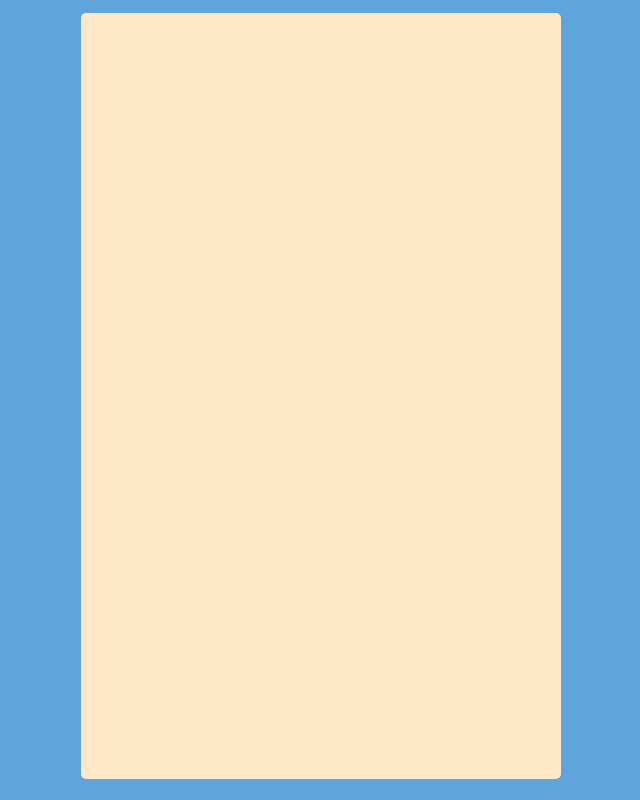
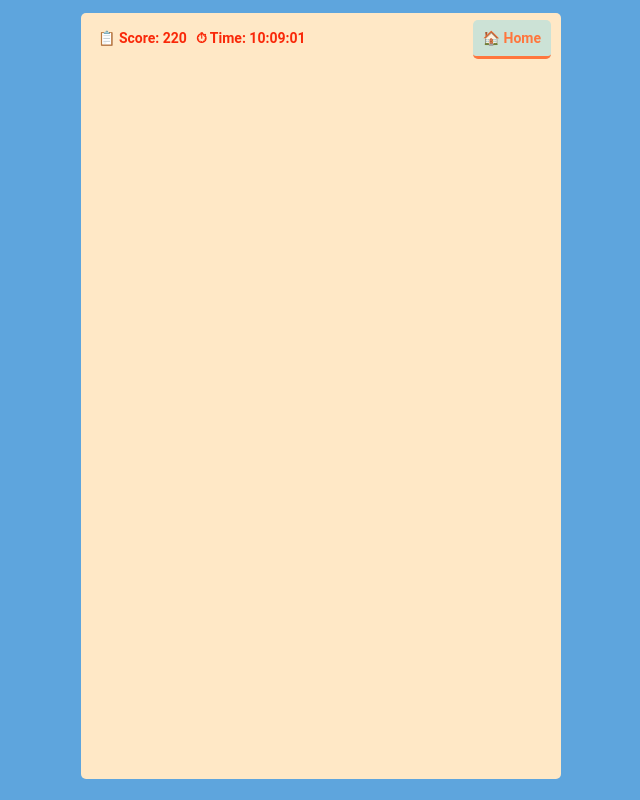
Before and after one commit to fasih-uddin-ahmed/angular-pairs, an Angular app: page /game in a window 1280 px wide. Before the commit this address led to /. Shown: the whole page, without its empty margins (319-959 px from the left). Built offline with nearby package versions, Linux system fonts and the light colour scheme.

Commit message:
add game component, add menu icons

```diff
--- a/src/app/app.module.ts
+++ b/src/app/app.module.ts
@@ -6,9 +6,11 @@ import { AppComponent } from './app.component';
 import { HomeComponent } from './pages/home/home.component';
 import { AboutComponent } from './pages/about/about.component';
 import { MenuComponent } from './components/menu/menu.component';
+import { GameComponent } from './pages/game/game.component';
 
 const routes: Routes = [
     { path: 'home', component: HomeComponent },
+    { path: 'game', component: GameComponent },
     { path: 'about', component: AboutComponent },
     { path: '', redirectTo: '/home', pathMatch: 'full' }
 ];
@@ -19,6 +21,7 @@ const routes: Routes = [
         HomeComponent,
         AboutComponent,
         MenuComponent,
+        GameComponent,
     ],
     imports: [
         RouterModule.forRoot(routes),
--- a/src/app/components/menu/menu.component.html
+++ b/src/app/components/menu/menu.component.html
@@ -1,16 +1,16 @@
 <div class="menu">
     <ul>
         <li>
-            <a routerLink="/new">New Game</a>
+            <a routerLink="/game">🎮 New Game</a>
         </li>
         <li>
-            <a routerLink="/difficulty">Difficulty</a>
+            <a routerLink="/settings">🔧 Settings</a>
         </li>
         <li>
-            <a routerLink="/stats">Game Stats</a>
+            <a routerLink="/stats">📊 Game Stats</a>
         </li>
         <li>
-            <a routerLink="/about">About Game</a>
+            <a routerLink="/about">📣 About Game</a>
         </li>
     </ul>
 </div>
--- /dev/null
+++ b/src/app/pages/game/game.component.html
@@ -0,0 +1,9 @@
+<div class="game-wrapper">
+    <div class="top-bar">
+        <ul>
+            <li><span>📋 Score: 220</span></li>
+            <li><span>⏱ Time: 10:09:01</span></li>
+            <li class="menu"><a routerLink="/home">🏠 Home</a></li>
+        </ul>
+    </div>
+</div>
--- /dev/null
+++ b/src/app/pages/game/game.component.scss
@@ -0,0 +1,39 @@
+.game-wrapper {
+    height: 95.8vh;
+    overflow: hidden;
+    padding: 0 10px;
+    .top-bar {
+        ul {
+            margin: 0;
+            padding: 0;
+            height: 50px;
+            list-style: none;
+            display: flex;
+            align-items: center;
+            justify-content: flex-start;
+            overflow: hidden;
+            li.menu {
+                margin-left: auto;
+                margin-right: 0px;
+                a {
+                    text-align: center;
+                    padding: 10px;
+                    color: #ff763d;
+                    font-weight: bold;
+                    text-decoration: none;
+                    background-color: #cce2d6;
+                    border-bottom: 3px solid #ff763d;
+                    border-radius: 5px;
+                }
+            }
+            span {
+                display: inline-block;
+                padding: 0 2px;
+                margin-left: 5px;
+                font-weight: bold;
+                color: #f92809;
+            }
+        }
+    }
+
+}
--- /dev/null
+++ b/src/app/pages/game/game.component.ts
@@ -0,0 +1,15 @@
+import { Component, OnInit } from '@angular/core';
+
+@Component({
+  selector: 'game',
+  templateUrl: './game.component.html',
+  styleUrls: ['./game.component.scss']
+})
+export class GameComponent implements OnInit {
+
+  constructor() { }
+
+  ngOnInit() {
+  }
+
+}
```
